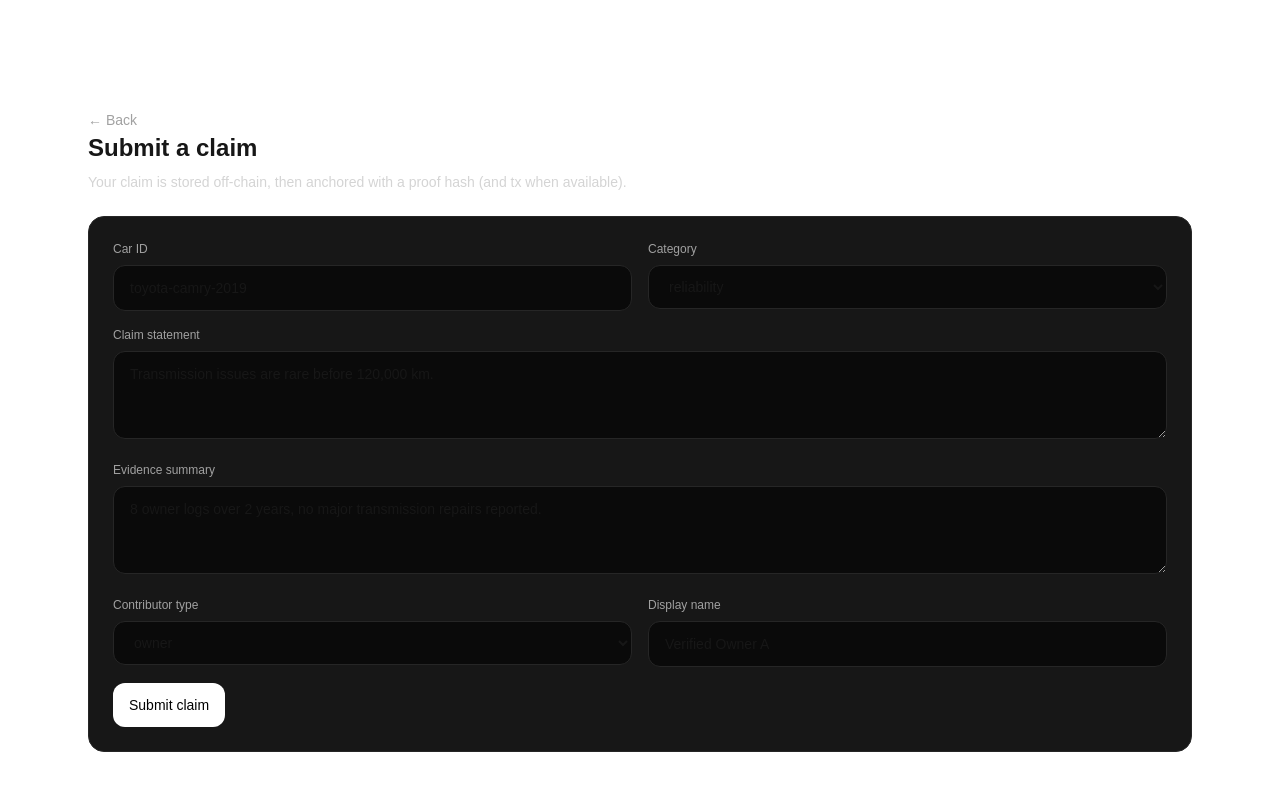
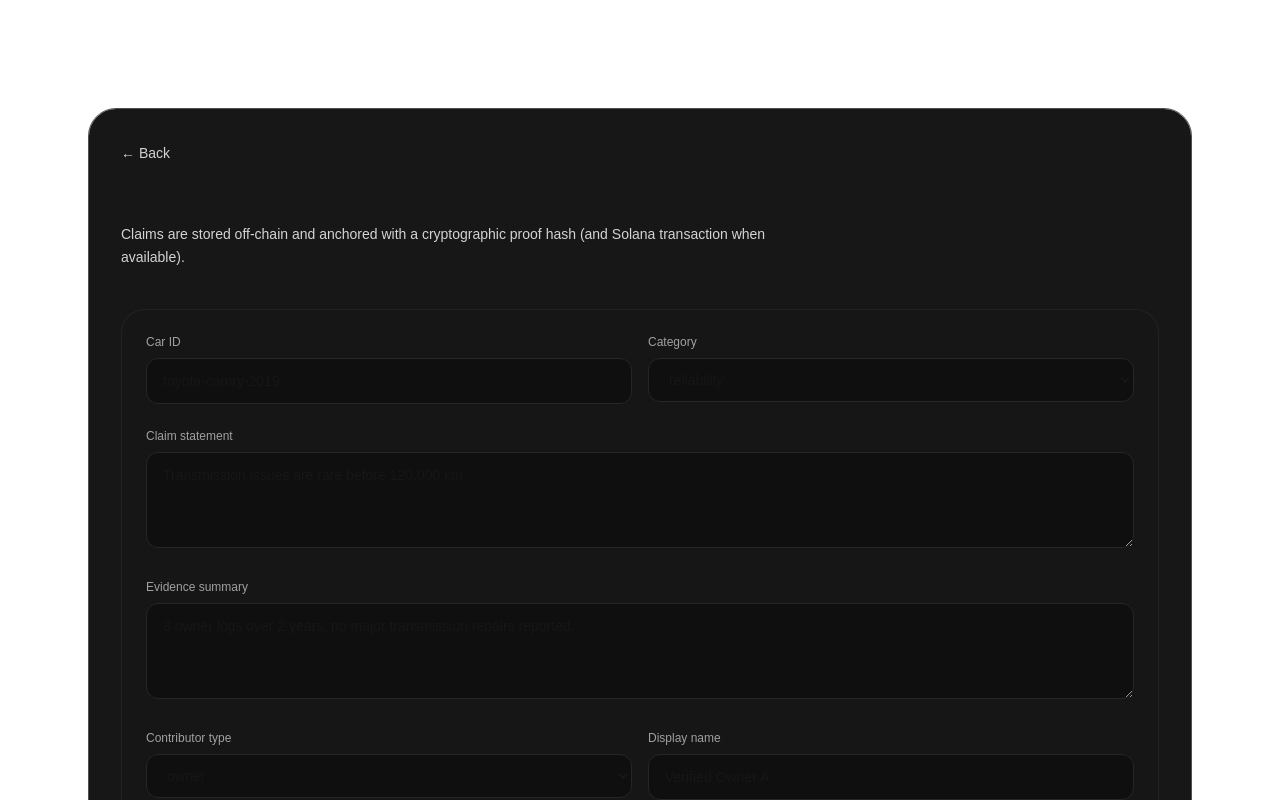
Before and after one commit to PLIAN78/autotrust, a Next.js app in the folder apps/web/: page /submit in a window 1280 px wide. Shown: the top 800 px of the page. Built offline with nearby package versions, Linux system fonts and the light colour scheme; no server answers.

Commit message:
front end update

```diff
--- a/apps/web/app/page.tsx
+++ b/apps/web/app/page.tsx
@@ -31,9 +31,9 @@ export default function HomePage() {
   }, [cars, q]);
 
   return (
-    <div className="relative overflow-hidden rounded-[28px] border border-neutral-800/80 bg-neutral-950/40">
+    <div className="relative overflow-hidden rounded-[28px] border border-neutral-800/80 bg-neutral-850/40">
       {/* Steel base */}
-      <div className="pointer-events-none absolute inset-0 bg-neutral-950" />
+      <div className="pointer-events-none absolute inset-0 bg-neutral-850" />
 
       {/* Brushed steel direction */}
       <div
@@ -57,7 +57,7 @@ export default function HomePage() {
       <div className="relative space-y-10 p-6 sm:p-8">
         {/* Hero */}
         <section className="space-y-4">
-          <div className="inline-flex items-center gap-2 rounded-full border border-neutral-800 bg-neutral-900/60 px-3 py-1 text-xs text-neutral-300">
+          <div className="inline-flex items-center gap-2 rounded-full border border-neutral-800 bg-neutral-950/60 px-3 py-1 text-xs text-neutral-300">
             <span className="h-1.5 w-1.5 rounded-full bg-emerald-400/80" />
             Proof-anchored claims • AI summaries • On-chain verification
           </div>
@@ -75,7 +75,7 @@ export default function HomePage() {
         </section>
 
         {/* Search */}
-        <section className="rounded-3xl border border-neutral-800 bg-neutral-900/60 p-4 sm:p-5">
+        <section className="rounded-3xl border border-neutral-800 bg-neutral-950/60 p-4 sm:p-5">
           <div className="flex flex-col gap-3 sm:flex-row sm:items-center sm:justify-between">
             <div className="flex-1">
               <div className="flex items-center gap-3 rounded-2xl border border-neutral-800 bg-neutral-950 px-4 py-3">
@@ -89,7 +89,7 @@ export default function HomePage() {
                 {q && (
                   <button
                     onClick={() => setQ("")}
-                    className="rounded-lg px-2 py-1 text-xs text-neutral-400 hover:bg-neutral-900 hover:text-neutral-200 transition"
+                    className="rounded-lg px-2 py-1 text-xs text-neutral-400 hover:bg-neutral-800 hover:text-neutral-200 transition"
                   >
                     Clear
                   </button>
@@ -193,7 +193,7 @@ export default function HomePage() {
               </div>
 
               {filtered.length === 0 && (
-                <div className="rounded-3xl border border-neutral-800 bg-neutral-900/60 p-6 text-sm text-neutral-400">
+                <div className="rounded-3xl border border-neutral-800 bg-neutral-950/60 p-6 text-sm text-neutral-400">
                   No cars found. Try a broader search like “2021” or “Toyota”.
                 </div>
               )}
--- a/apps/web/app/submit/page.tsx
+++ b/apps/web/app/submit/page.tsx
@@ -37,28 +37,72 @@ export default function SubmitClaimPage() {
   }
 
   return (
-    <div className="space-y-6">
-      <a href="/" className="text-sm text-neutral-400 hover:text-white">← Back</a>
+    <div className="relative overflow-hidden rounded-[28px] border border-neutral-800/80 bg-neutral-850/40">
+      {/* Steel base */}
+      <div className="pointer-events-none absolute inset-0 bg-neutral-900" />
 
-      <div>
-        <h1 className="text-2xl font-semibold">Submit a claim</h1>
-        <p className="mt-2 text-sm text-neutral-300 max-w-2xl">
-          Your claim is stored off-chain, then anchored with a proof hash (and tx when available).
+      {/* Brushed steel sheen */}
+      <div
+        className="pointer-events-none absolute inset-0 opacity-80
+                   bg-[linear-gradient(120deg,
+                   rgba(225,225,225,0.10),
+                   rgba(255,255,255,0.03)_35%,
+                   rgba(0,0,0,0.25)_70%,
+                   rgba(255,255,255,0.06))]"
+      />
+
+      {/* Highlight bloom */}
+      <div
+        className="pointer-events-none absolute inset-0
+                   bg-[radial-gradient(80%_55%_at_20%_0%,
+                   rgba(255,255,255,0.10),
+                   transparent_60%)]"
+      />
+
+      {/* Content */}
+      <div className="relative space-y-10 p-6 sm:p-8">
+        {/* Header */}
+        <section className="space-y-3">
+          <a
+            href="/"
+            className="inline-flex items-center gap-2 text-sm text-neutral-300 hover:text-white"
+          >
+            ← Back
+          </a>
+
+          <h1 className="text-3xl font-semibold tracking-tight">
+            Submit a claim
+          </h1>
+
+          <p className="max-w-2xl text-sm leading-relaxed text-neutral-300">
+            Claims are stored off-chain and anchored with a cryptographic proof hash
+            (and Solana transaction when available).
           </p>
-      </div>
+        </section>
 
-      <form onSubmit={onSubmit} className="rounded-2xl border border-neutral-800 bg-neutral-900 p-6 space-y-4">
+        {/* Form panel */}
+        <form
+          onSubmit={onSubmit}
+          className="rounded-3xl border border-neutral-800/80 bg-neutral-900/40 backdrop-blur p-6 space-y-6"
+        >
+          {/* Car + category */}
           <div className="grid gap-4 md:grid-cols-2">
             <label className="space-y-2">
               <div className="text-xs text-neutral-400">Car ID</div>
-            <input className="w-full rounded-xl border border-neutral-800 bg-neutral-950 px-4 py-3 text-sm"
-              value={carId} onChange={(e) => setCarId(e.target.value)} />
+              <input
+                className="w-full rounded-xl border border-neutral-800 bg-neutral-950/60 px-4 py-3 text-sm outline-none focus:border-neutral-600"
+                value={carId}
+                onChange={(e) => setCarId(e.target.value)}
+              />
             </label>
 
             <label className="space-y-2">
               <div className="text-xs text-neutral-400">Category</div>
-            <select className="w-full rounded-xl border border-neutral-800 bg-neutral-950 px-4 py-3 text-sm"
-              value={category} onChange={(e) => setCategory(e.target.value as any)}>
+              <select
+                className="w-full rounded-xl border border-neutral-800 bg-neutral-950/60 px-4 py-3 text-sm outline-none focus:border-neutral-600"
+                value={category}
+                onChange={(e) => setCategory(e.target.value as any)}
+              >
                 <option value="reliability">reliability</option>
                 <option value="ownership_cost">ownership_cost</option>
                 <option value="comfort">comfort</option>
@@ -68,23 +112,35 @@ export default function SubmitClaimPage() {
             </label>
           </div>
 
+          {/* Statement */}
           <label className="space-y-2 block">
             <div className="text-xs text-neutral-400">Claim statement</div>
-          <textarea className="w-full min-h-[88px] rounded-xl border border-neutral-800 bg-neutral-950 px-4 py-3 text-sm"
-            value={statement} onChange={(e) => setStatement(e.target.value)} />
+            <textarea
+              className="w-full min-h-[96px] rounded-xl border border-neutral-800 bg-neutral-950/60 px-4 py-3 text-sm outline-none focus:border-neutral-600"
+              value={statement}
+              onChange={(e) => setStatement(e.target.value)}
+            />
           </label>
 
+          {/* Evidence */}
           <label className="space-y-2 block">
             <div className="text-xs text-neutral-400">Evidence summary</div>
-          <textarea className="w-full min-h-[88px] rounded-xl border border-neutral-800 bg-neutral-950 px-4 py-3 text-sm"
-            value={evidenceSummary} onChange={(e) => setEvidenceSummary(e.target.value)} />
+            <textarea
+              className="w-full min-h-[96px] rounded-xl border border-neutral-800 bg-neutral-950/60 px-4 py-3 text-sm outline-none focus:border-neutral-600"
+              value={evidenceSummary}
+              onChange={(e) => setEvidenceSummary(e.target.value)}
+            />
           </label>
 
+          {/* Contributor */}
           <div className="grid gap-4 md:grid-cols-2">
             <label className="space-y-2">
               <div className="text-xs text-neutral-400">Contributor type</div>
-            <select className="w-full rounded-xl border border-neutral-800 bg-neutral-950 px-4 py-3 text-sm"
-              value={contribType} onChange={(e) => setContribType(e.target.value as any)}>
+              <select
+                className="w-full rounded-xl border border-neutral-800 bg-neutral-950/60 px-4 py-3 text-sm outline-none focus:border-neutral-600"
+                value={contribType}
+                onChange={(e) => setContribType(e.target.value as any)}
+              >
                 <option value="owner">owner</option>
                 <option value="mechanic">mechanic</option>
                 <option value="expert">expert</option>
@@ -93,37 +149,51 @@ export default function SubmitClaimPage() {
 
             <label className="space-y-2">
               <div className="text-xs text-neutral-400">Display name</div>
-            <input className="w-full rounded-xl border border-neutral-800 bg-neutral-950 px-4 py-3 text-sm"
-              value={displayName} onChange={(e) => setDisplayName(e.target.value)} />
+              <input
+                className="w-full rounded-xl border border-neutral-800 bg-neutral-950/60 px-4 py-3 text-sm outline-none focus:border-neutral-600"
+                value={displayName}
+                onChange={(e) => setDisplayName(e.target.value)}
+              />
             </label>
           </div>
 
+          {/* Submit */}
+          <div className="flex items-center gap-3">
             <button
               disabled={submitting}
-          className="rounded-xl bg-white px-4 py-3 text-sm font-medium text-black hover:bg-neutral-200 disabled:opacity-60"
               type="submit"
+              className="rounded-xl bg-white/95 px-5 py-3 text-sm font-medium text-black hover:bg-white disabled:opacity-60 transition"
             >
-          {submitting ? "Submitting..." : "Submit claim"}
+              {submitting ? "Submitting…" : "Submit claim"}
             </button>
 
+            <span className="text-xs text-neutral-400">
+              Proof hash generated after submission
+            </span>
+          </div>
+
+          {/* Success */}
           {result && (
-          <div className="rounded-xl border border-green-900 bg-green-950/40 px-4 py-3 text-sm text-green-200">
-            <div>✅ Submitted</div>
+            <div className="rounded-2xl border border-emerald-900/60 bg-emerald-950/30 px-4 py-3 text-sm text-emerald-200">
+              <div className="font-medium">Claim submitted</div>
               <div className="mt-2 text-xs text-neutral-200">
                 Proof hash: <span className="font-mono">{result.hash}</span>
               </div>
               <div className="mt-1 text-xs text-neutral-200">
-              Solana tx: <span className="font-mono">{result.solanaTx ?? "pending"}</span>
+                Solana tx:{" "}
+                <span className="font-mono">{result.solanaTx ?? "pending"}</span>
               </div>
             </div>
           )}
 
+          {/* Error */}
           {err && (
-          <div className="rounded-xl border border-red-900 bg-red-950/40 px-4 py-3 text-sm text-red-200">
+            <div className="rounded-2xl border border-red-900/60 bg-red-950/30 px-4 py-3 text-sm text-red-200">
               {err}
             </div>
           )}
         </form>
       </div>
+    </div>
   );
 }
```
Lines whose indentation alone changed are shown as unchanged.
